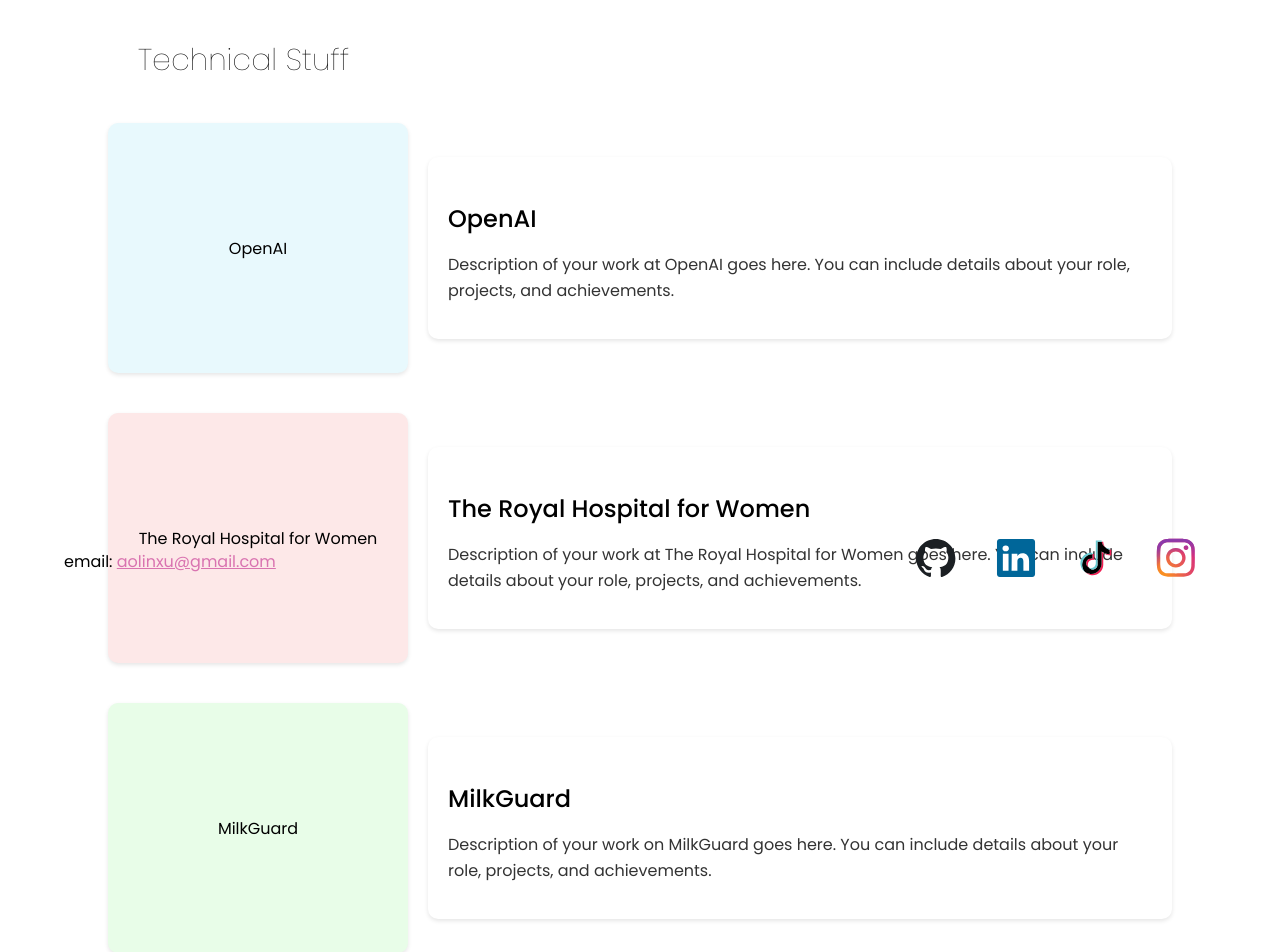
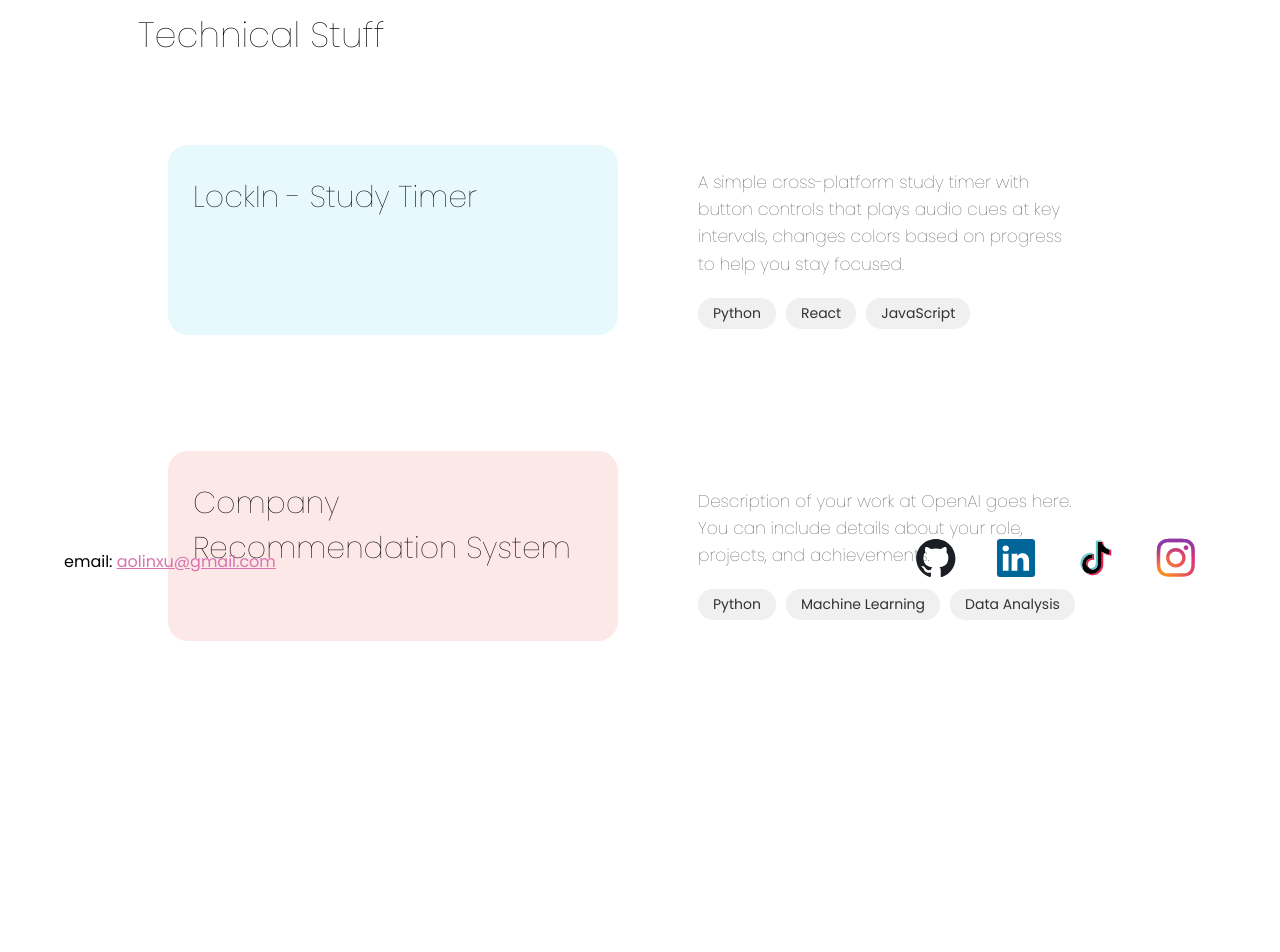
Before and after one commit to aolinxuu/personal-website, a React (Create React App) app: page /work in a window 1280 px wide. Shown: the part 160-1112 px from the top of the page. After the commit the page ends 979 px from the top, so only its background shows below. Built offline with nearby package versions, Linux system fonts and the light colour scheme.

Commit message:
add description to project

```diff
--- a/src/pages/Work.css
+++ b/src/pages/Work.css
@@ -1,13 +1,13 @@
 .work-container {
   display: flex;
   flex-direction: column;
-  padding: 150px 100px;
+  padding: 140px 100px;
 }
 .work-title {
-  font-size: 30px;
+  font-size: 35px;
   font-weight: 100;
   padding-left: 30px;
-  padding-top: 40px;
+  padding-top: 20px;
   padding-bottom: 40px;
 }
 
@@ -15,60 +15,64 @@
   display: flex;
   flex-direction: column;
   gap: 40px;
+  padding-left: 50px;
 }
 
 .project-row {
   display: flex;
-  gap: 20px;
+  padding: 1px 10px;
   align-items: center;
 }
 
 .project-card {
-  width: 300px;
-  height: 250px;
-  border-radius: 10px;
-  text-align: center;
-  box-shadow: 0 2px 4px rgba(0, 0, 0, 0.1);
-  display: flex;
+  width: 400px;
+  height: 190px;
+  border-radius: 20px;
+  text-align: left;
   flex-direction: column;
-  justify-content: center;
-  align-items: center;
+  justify-content: flex-start;
+  align-items: flex-start;
+  padding: 0px 25px;
+  font-size: 30px;
+  font-weight: 100;
 }
 
 .project-description {
   flex: 1;
-  padding: 20px;
-  background-color: white;
-  border-radius: 10px;
-  box-shadow: 0 2px 4px rgba(0, 0, 0, 0.1);
-}
-
-.project-description h3 {
-  margin-bottom: 15px;
-  font-size: 24px;
-  font-weight: 500;
+  padding: 50px 80px;
+  font-size: 17px;
+  font-weight: 100;
 }
 
 .project-description p {
   line-height: 1.6;
   color: #333;
+  margin-bottom: 20px;
+}
+
+.tags-container {
+  display: flex;
+  flex-wrap: wrap;
+  gap: 10px;
+  margin-top: 20px;
+}
+
+.tag {
+  background-color: #f0f0f0;
+  padding: 5px 15px;
+  border-radius: 15px;
+  font-size: 14px;
+  color: #333;
+  font-weight: 400;
 }
 
 /* Individual card colors */
-.openai-card {
+.study-timer-card {
   background-color: #e8f9fd;
 }
 
-.royal-hospital-card {
+.company-card {
   background-color: #fde8e8;
-}
-
-.milkguard-card {
-  background-color: #e8fde8;
-}
-
-.personal-website-card {
-  background-color: #fdf1e8;
 }
 
 @media (max-width: 768px) {
--- a/src/pages/Work.jsx
+++ b/src/pages/Work.jsx
@@ -7,54 +7,35 @@
       <div className="work-title">Technical Stuff</div>
       <div className="projects-container">
         <div className="project-row">
-          <div className="project-card openai-card">
-            <p>OpenAI</p>
+          <div className="project-card study-timer-card">
+            <p>LockIn - Study Timer</p>
           </div>
           <div className="project-description">
-            <h3>OpenAI</h3>
+            <p>
+              A simple cross-platform study timer with button controls that plays audio cues at key intervals, changes
+              colors based on progress to help you stay focused.
+            </p>
+            <div className="tags-container">
+              <div className="tag">Python</div>
+              <div className="tag">React</div>
+              <div className="tag">JavaScript</div>
+            </div>
+          </div>
+        </div>
+        <div className="project-row">
+          <div className="project-card company-card">
+            <p>Company Recommendation System</p>
+          </div>
+          <div className="project-description">
             <p>
               Description of your work at OpenAI goes here. You can include details about your role, projects, and
               achievements.
             </p>
-          </div>
-        </div>
-
-        <div className="project-row">
-          <div className="project-card royal-hospital-card">
-            <p>The Royal Hospital for Women</p>
-          </div>
-          <div className="project-description">
-            <h3>The Royal Hospital for Women</h3>
-            <p>
-              Description of your work at The Royal Hospital for Women goes here. You can include details about your
-              role, projects, and achievements.
-            </p>
-          </div>
-        </div>
-
-        <div className="project-row">
-          <div className="project-card milkguard-card">
-            <p>MilkGuard</p>
-          </div>
-          <div className="project-description">
-            <h3>MilkGuard</h3>
-            <p>
-              Description of your work on MilkGuard goes here. You can include details about your role, projects, and
-              achievements.
-            </p>
-          </div>
-        </div>
-
-        <div className="project-row">
-          <div className="project-card personal-website-card">
-            <p>Personal Website</p>
-          </div>
-          <div className="project-description">
-            <h3>Personal Website</h3>
-            <p>
-              Description of your personal website project goes here. You can include details about the technologies
-              used and features implemented.
-            </p>
+            <div className="tags-container">
+              <div className="tag">Python</div>
+              <div className="tag">Machine Learning</div>
+              <div className="tag">Data Analysis</div>
+            </div>
           </div>
         </div>
       </div>
```
